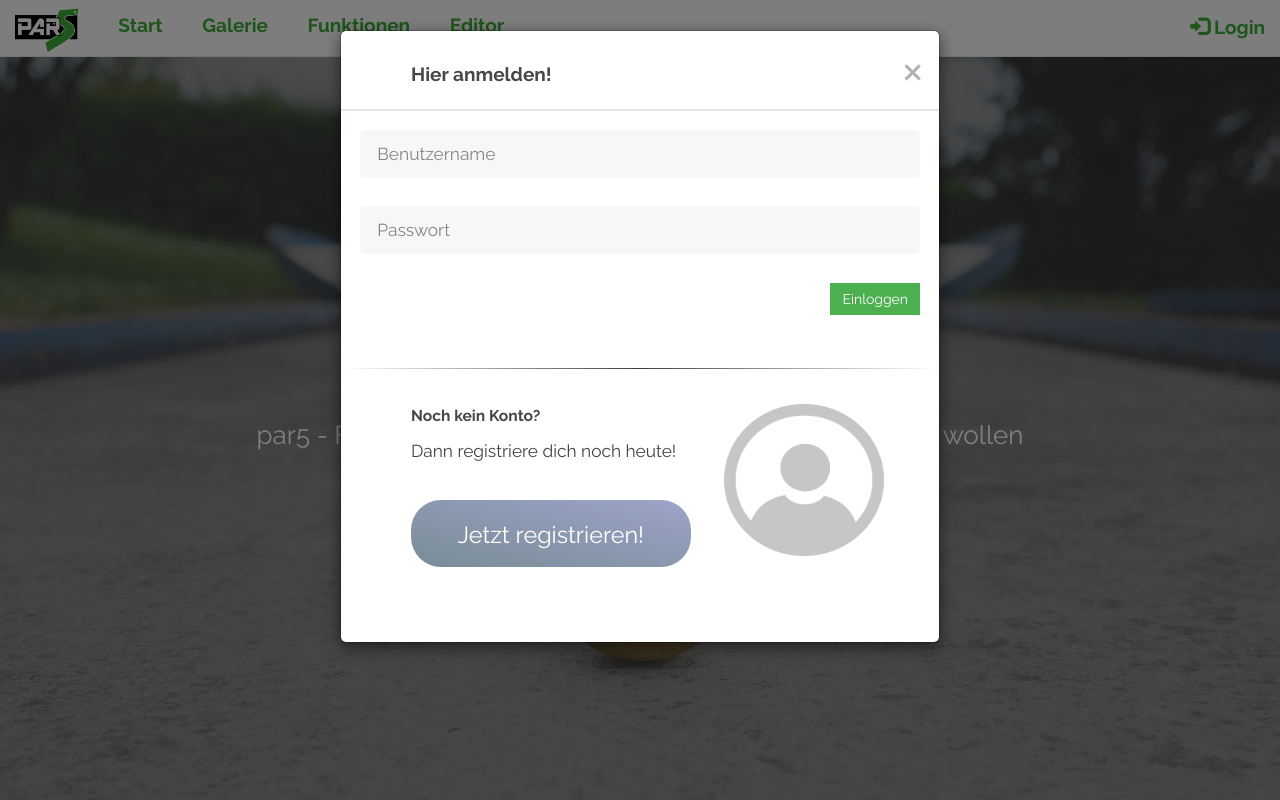
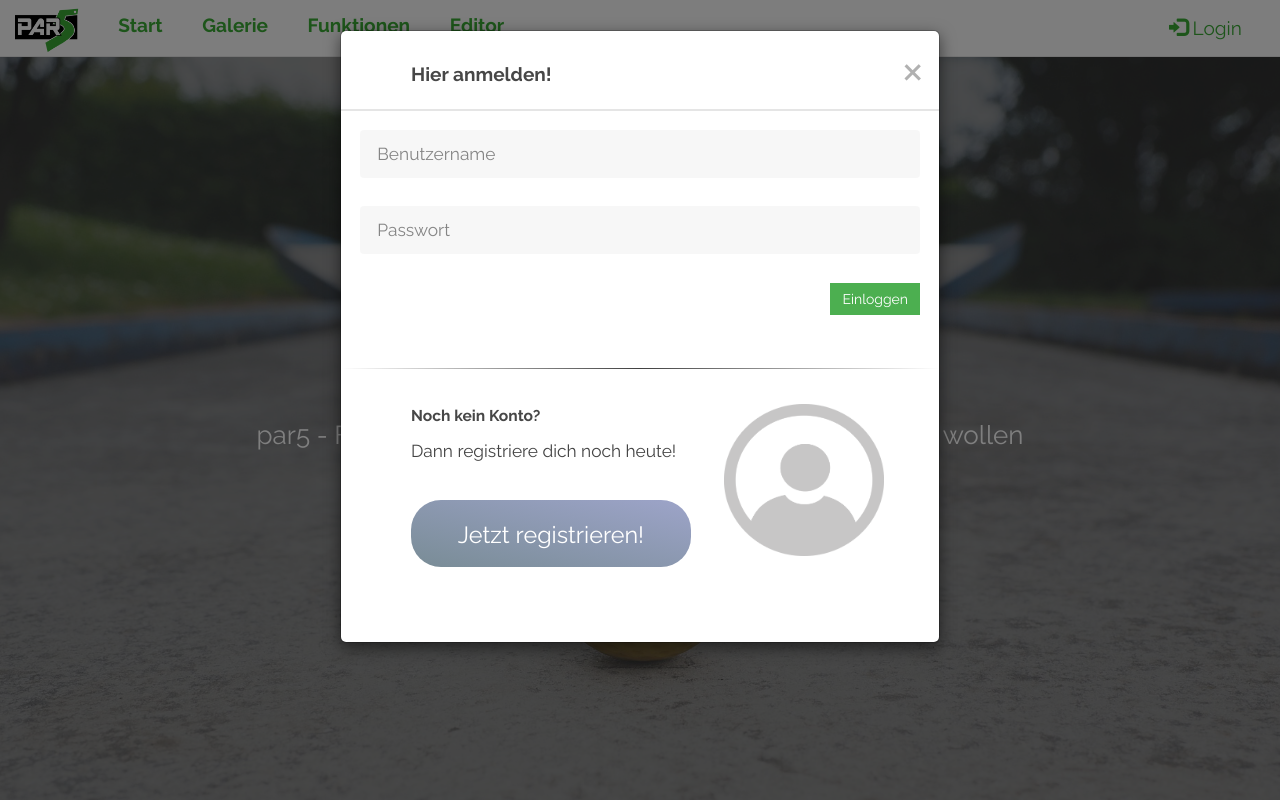
Before and after one commit to jaerso/PAR5, a PHP site: page / in a window 1280 px wide, after a click on "Login". Run offline with PHP 8.4, Linux system fonts and the light colour scheme.

Commit message:
login + logout buttons angepasst + popup

```diff
--- a/css/style.css
+++ b/css/style.css
@@ -676,6 +676,23 @@ form {
 	}
 
 /* Button */
+
+#button-login,
+#button-login:hover,
+#button-login:focus
+ {
+	padding: 0 2em 0 0;
+	margin: 0;
+	line-height: 25px;
+	background-color: Transparent;
+	background-repeat:no-repeat;
+	border: none;
+	cursor:pointer;
+	overflow: hidden;
+	outline:none;
+	color: #3AAA35;
+}
+
 	input[type="submit"],
 	input[type="reset"],
 	input[type="button"],
--- a/index.php
+++ b/index.php
@@ -21,7 +21,7 @@
       <a class="navbar-brand" href=index.php?page=home>
 		  <img id="brand-image" alt="Website Logo" src="images/logo.png">
 		</a>
-    </div>
+		</div>
 
     <!-- Collect the nav links, forms, and other content for toggling -->
     <div class="collapse navbar-collapse" id="bs-example-navbar-collapse-1">
@@ -31,10 +31,13 @@
 					<li><a href="index.php?page=gallery">Galerie</a></li>
 					<li><a href="index.php?page=function">Funktionen</a></li>
 					<li><a href="index.php?page=editor">Editor</a></li>
-
 					</ul>
 
+
+<ul class="nav navbar-nav navbar-right">
+<li>
 <?php
+
 
 
 if (isset($_SESSION['u_id'])) {
@@ -46,16 +49,15 @@ if (isset($_SESSION['u_id'])) {
 		//$id=$_SESSION['u_id'];
 
 		echo "Willkommen <a href='index.php?page=profile'>$username</a> ! ";
-	}	echo "<button type='submit' name='submit' class='btn btn-info btn-lg' data-toggle='modal' data-target='#myModal'>Logout</button>
+	}	echo "<button id='button-login' type='submit' name='submit'><span class='glyphicon glyphicon-log-out'></span> Logout</button>
 		</form>";
 }
 else{
 ?>
 
 
-<ul class="nav navbar-nav navbar-right">
-<li>
-<a href="#"><span class="glyphicon glyphicon-log-in" data-toggle="modal" data-target="#myModal"></span> Login</a></li>
+
+<button id="button-login" data-toggle="modal" data-target="#myModal"><span class="glyphicon glyphicon-log-in"></span> Login</button>
  </ul>
 
 
```
